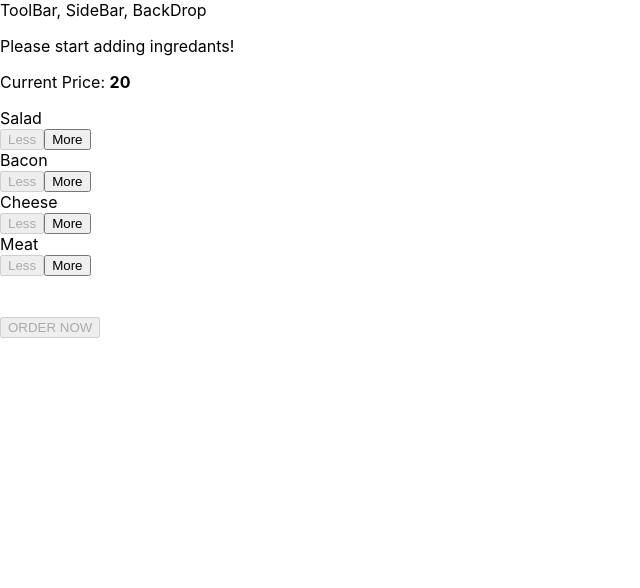
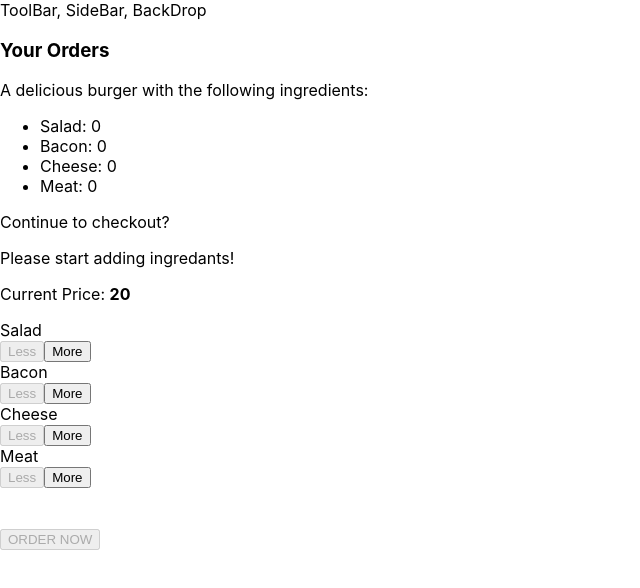
Before and after one commit to bhagat9198/reactComplete, a React app: page / in a window 1280 px wide. Shown: the top 588 px of the page, without its empty margins (0-640 px from the left). Built offline with nearby package versions, Linux system fonts and the light colour scheme.

Commit message:
8.20. Creating the Order Summary Modal

```diff
--- a/src/components/Burger/BuildControls/BuildControls.js
+++ b/src/components/Burger/BuildControls/BuildControls.js
@@ -23,7 +23,6 @@ const BuildControls = (props) => (
       />;
     })}
     <br /><br />
-    {/* not operator as per condition */}
     <button disabled={!props.purchaseable} className={classes.OrderButton}>ORDER NOW</button>
   </div>
 );
--- /dev/null
+++ b/src/components/Burger/OrderSummary/OrderSummary.js
@@ -0,0 +1,26 @@
+import React from 'react';
+
+// not creating any seprate 'div' element to hold the content, hence importing 'Aux' hoc
+import Auxilliary from '../../../hoc/Auxilliary'
+
+const OrderSummary = (props) => {
+  const ingredientsSummary = Object.keys(props.ingredients).map(igKey => {
+    return (
+      // passing the key element to prevent from "Warning: Each child in a list should have a unique "key" prop."
+    <li key={igKey}>
+      {/* using inline css.. first{} for dymamic and {} is JS object */}
+      <span style={{textTransform: 'capitalize'}}>{igKey}</span>: {props.ingredients[igKey]}
+    </li>
+    )
+  })
+  return (<Auxilliary>
+    <h3>Your Orders</h3>
+    <p>A delicious burger with the following ingredients:</p>
+    <ul>
+      {ingredientsSummary}
+    </ul>
+    <p>Continue to checkout?</p>
+  </Auxilliary>);
+};
+
+export default OrderSummary;
--- /dev/null
+++ b/src/components/UI/Modal/Modal.css
@@ -0,0 +1,20 @@
+.Modal {
+  position: fixed;
+  z-index: 500;
+  background-color: white;
+  width: 70%;
+  border: 1px solid #ccc;
+  box-shadow: 1px 1px 1px black;
+  padding: 16px;
+  left: 15%;
+  top: 30%;
+  box-sizing: border-box;
+  transition: all 0.3s ease-out;
+}
+
+@media (min-width: 600px) {
+  .Modal {
+      width: 500px;
+      left: calc(50% - 250px);
+  }
+}
--- /dev/null
+++ b/src/components/UI/Modal/Modal.js
@@ -0,0 +1,10 @@
+import React from 'react';
+import classes from './Modal.css';
+
+const Modal = (props) => (
+  <div className={classes.Modal}>
+    {props.children}
+  </div>
+)
+
+export default Modal;
--- a/src/containers/BurgerBuilder/BurgerBuilder.js
+++ b/src/containers/BurgerBuilder/BurgerBuilder.js
@@ -2,6 +2,9 @@ import React, {Component} from 'react';
 import Auxilliary from '../../hoc/Auxilliary';
 import Burger from '../../components/Burger/Burger';
 import BurgerControls from '../../components/Burger/BuildControls/BuildControls';
+//
+import Modal from '../../components/UI/Modal/Modal';
+import OrderSummary from '../../components/Burger/OrderSummary/OrderSummary';
 
 const INGREDIENTS_PRICES = {
   salad: 15,
@@ -20,12 +23,9 @@ class BurgerBuilder extends Component {
       meat: 0
     },
     totalPrice: 20,
-    // setting purchase option to false initially as we want user to add atleast one ingredient
     purchaseable: false
   }
 
-  // this function will called everytime whenever the ingredient is added or removed to set purchanseable to true or false.
-  // and we accepting the updatedIngredient arg from both the function
   updatePurchseState(ingredients) {
     const sum = Object.keys(ingredients)
       .map(igKey => {
@@ -35,7 +35,6 @@ class BurgerBuilder extends Component {
         return sum + el;
       }, 0);
 
-    // updating the state
     this.setState({
       purchaseable: sum > 0
     });
@@ -56,8 +55,6 @@ class BurgerBuilder extends Component {
       totalPrice: newPrice,
       ingredients: updatedIngredients
     });
-
-    // calling
     this.updatePurchseState(updatedIngredients);
   };
 
@@ -78,8 +75,6 @@ class BurgerBuilder extends Component {
       totalPrice: newPrice,
       ingredients: updatedIngredients
     });
-
-    // calling
     this.updatePurchseState(updatedIngredients);
   }
 
@@ -93,13 +88,16 @@ class BurgerBuilder extends Component {
 
     return (
       <Auxilliary>
+        {/* passing ordersummary within model */}
+        <Modal>
+          <OrderSummary ingredients={this.state.ingredients} />
+        </Modal>
         <Burger ingredients={this.state.ingredients} />
         <BurgerControls
           ingredientAdded={this.addIngredientHandler}
           ingredientRemoved={this.removeIngrediantHandler}
           disabled={disabledInfo}
           price={this.state.totalPrice}
-          //
           purchaseable={this.state.purchaseable}
         />
       </Auxilliary>
```
Also changed, not shown: src/components/UI/Backdrop/Backdrop.js (added), zzNotes.txt.
